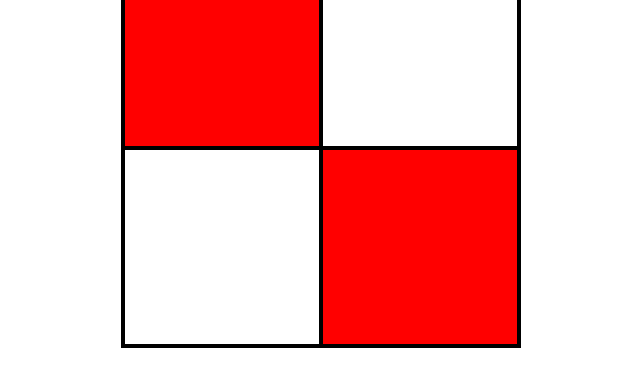
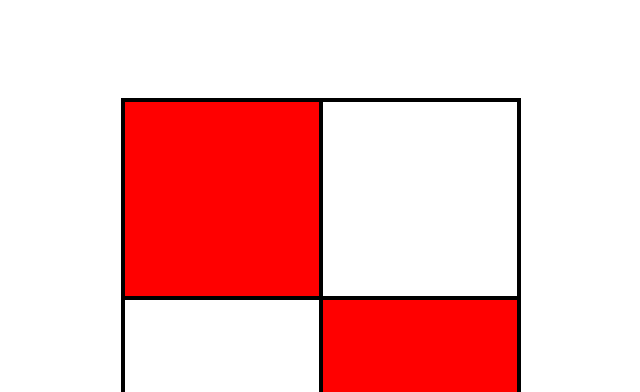
Before and after one commit to annbag/task-2-FrontEnd-mini-chessboard, a plain HTML site: page index.html in a window 1280 px wide. Shown: the part 102-494 px from the top of the page, without its empty margins (319-959 px from the left). Drawn offline with Linux system fonts and the light colour scheme.

Commit message:
center chessboard

```diff
--- a/style.css
+++ b/style.css
@@ -4,7 +4,10 @@
 	box-sizing: border-box;
 }
 .board {
-	margin: 50px auto 0;
+	/*margin: 50px auto 0;*/
+	position: absolute;
+	top: calc(50% - 25vh);
+	left: calc(50% - 25vh);
 	width: 50vh;
 	height: 50vh;
 	border: 2px solid #000;
```
